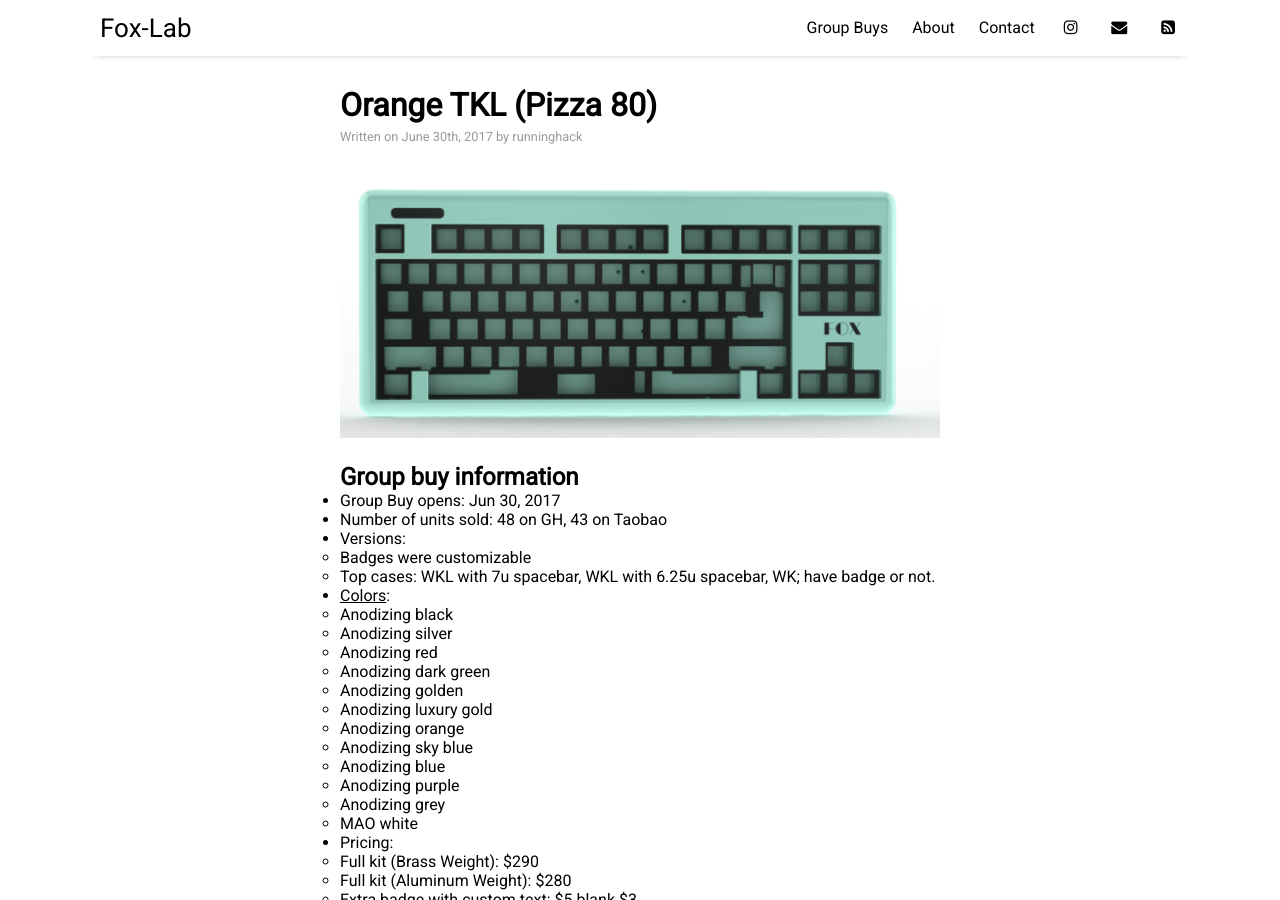
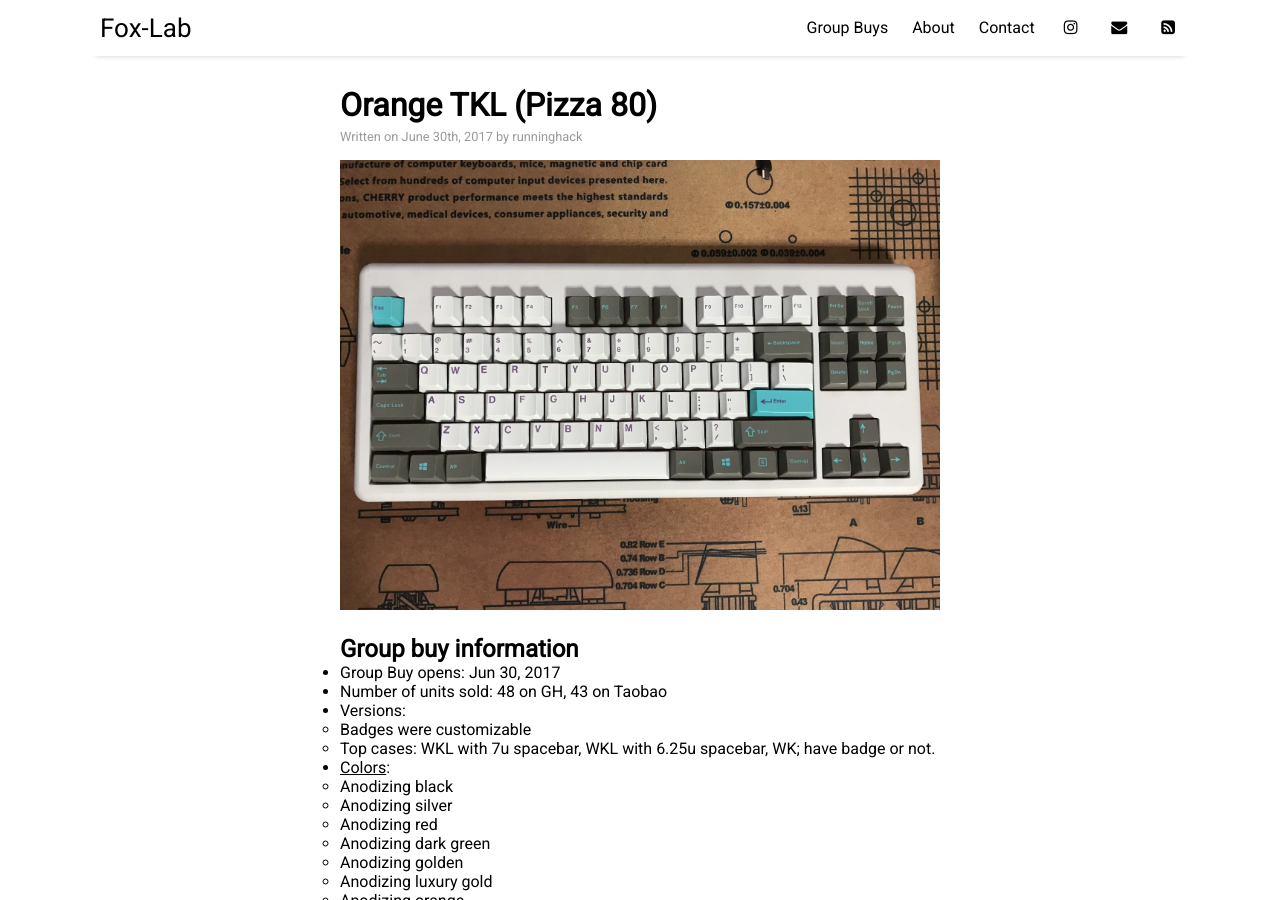
Before and after one commit to fox-lab/fox-lab.github.io, a Jekyll site: the page built from _posts/2017-06-30-Orange-TKL.md, in a window 1280 px wide and 900 px high. Built offline with Jekyll 4.4.1, drawn with Linux system fonts in a browser that asks for light colours; nearby versions of some CDN libraries.

Commit message:
edit post

```diff
--- a/_posts/2017-06-30-Orange-TKL.md
+++ b/_posts/2017-06-30-Orange-TKL.md
@@ -5,7 +5,7 @@
 categories: gbs
 tags: [keyboard, GB]
 image:
-  feature: orange1.png
+  feature: orange_80.jpg
 ---
 
 ## Group buy information
```
Also changed, not shown: assets/img/orange_80.jpg (added).
